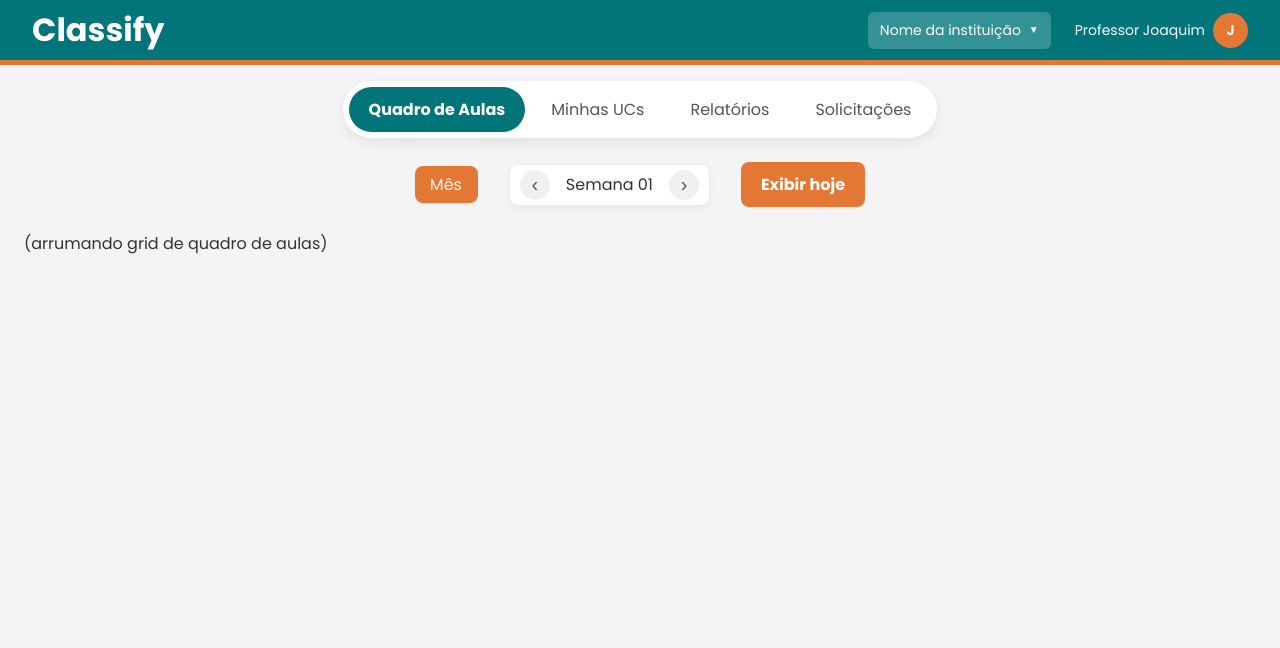
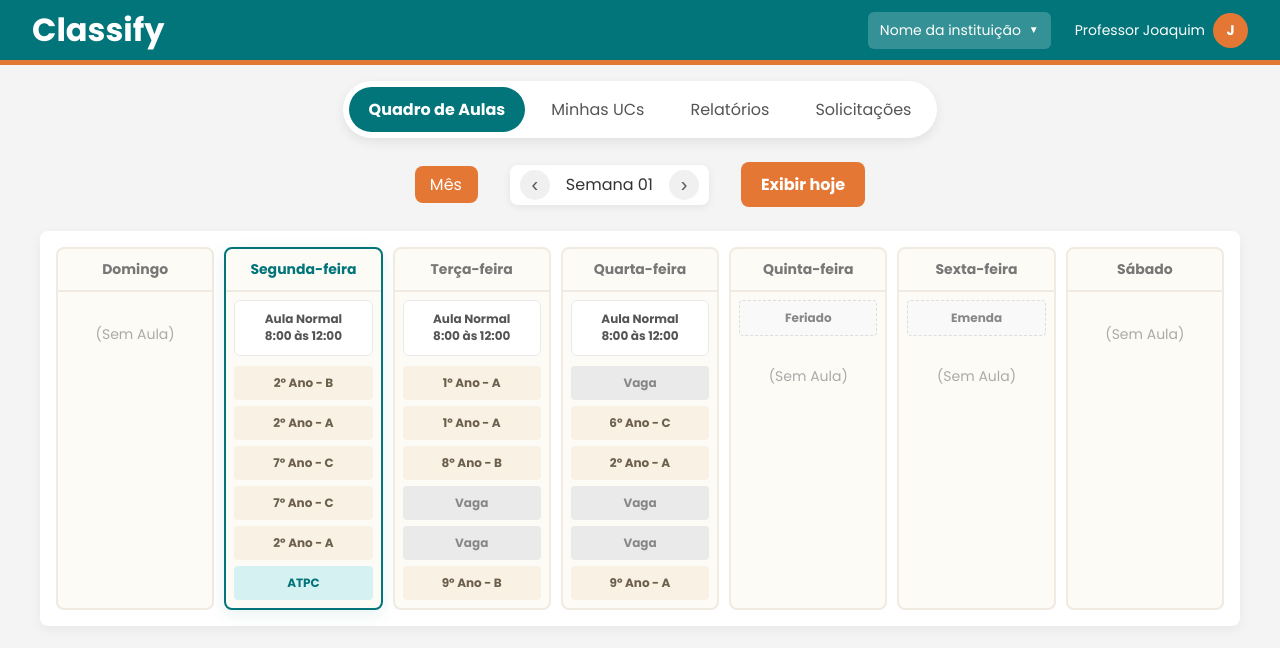
Before and after one commit to PedroBaffa/projeto-classify, a React (Vite) app: page /dashboard in a window 1280 px wide. Shown: the top 648 px of the page. Built offline with nearby package versions, Linux system fonts and the light colour scheme.

Commit message:
Criação do quadro de aulas e estilização dos mesmos.

```diff
--- a/src/pages/QuadroDeAulas/QuadroDeAulas.module.css
+++ b/src/pages/QuadroDeAulas/QuadroDeAulas.module.css
@@ -1,71 +1,45 @@
-/* src/pages/QuadroDeAulas/QuadroDeAulas.module.css */
-
-/* --- 1. BARRA DE FILTROS (CENTRALIZADA) --- */
 .filterBar {
   display: flex;
-
-  /* MUDANÇA: Centraliza os itens */
   justify-content: center;
-
   align-items: center;
   margin-bottom: 1.5rem;
-
-  /* ADIÇÃO: Espaço entre os 3 blocos */
   gap: 2rem;
-
-  /* Garante quebra em telas pequenas */
   flex-wrap: wrap;
 }
-
-/* --- 2. CONTROLO DA SEMANA (NOVO ESTILO) --- */
 .weekControl {
   display: flex;
   align-items: center;
   gap: 1rem;
-
-  /* ADIÇÃO: Estilo de "bloco" */
-  background-color: #FFF;
+  background-color: #fff;
   border-radius: 8px;
   padding: 5px 10px;
   box-shadow: 0 2px 8px rgba(0, 0, 0, 0.07);
 }
-
-/* --- 3. SETAS (NOVO ESTILO) --- */
 .weekArrow {
   background: none;
   border: none;
   font-size: 20px;
   color: #555;
   cursor: pointer;
-
-  /* ADIÇÃO: Círculo cinza */
   background-color: #f0f0f0;
   border-radius: 50%;
   width: 30px;
   height: 30px;
-
-  /* Centraliza o ícone da seta */
   display: flex;
   align-items: center;
   justify-content: center;
-
   transition: background-color 0.2s ease;
 }
-
 .weekArrow:hover {
   background-color: #e0e0e0;
 }
-
 .weekLabel {
   font-family: "Poppins", sans-serif;
   font-size: 16px;
   font-weight: 500;
   color: #333;
-  /* Impede que o texto seja selecionado ao clicar nas setas */
   user-select: none;
 }
-
-/* --- 4. BOTÕES (Estilos antigos mantidos) --- */
 .dropdownMes {
   font-family: "Poppins", sans-serif;
   font-size: 16px;
@@ -78,7 +52,6 @@
   appearance: none;
   cursor: pointer;
 }
-
 .todayButton {
   font-family: "Poppins", sans-serif;
   font-size: 16px;
@@ -91,12 +64,116 @@
   cursor: pointer;
   transition: opacity 0.2s ease;
 }
-
 .todayButton:hover {
   opacity: 0.9;
 }
 
-/* --- 5. GRID DA SEMANA (Placeholder) --- */
+.weekGridWrapper {
+  display: flex;
+  justify-content: center;
+  width: 100%;
+  padding: 0 1rem 1rem 1rem;
+  box-sizing: border-box;
+}
+
 .weekGrid {
-  /* (Estilos do grid virão aqui) */
+  display: flex;
+  gap: 10px;
+  background-color: #fff;
+  border-radius: 8px;
+  padding: 1rem;
+  box-shadow: 0 4px 12px rgba(0, 0, 0, 0.05);
+  width: 100%;
+  max-width: 1300px;
+  box-sizing: border-box;
 }
+
+.dayColumn {
+  flex: 1;
+  min-width: 120px;
+  background-color: #fdfbf5;
+  border-radius: 8px;
+  border: 2px solid #f0eae0;
+  transition: all 0.2s ease;
+  cursor: pointer;
+}
+
+.dayColumn:not(.dayColumnActive):hover {
+  border-color: #ddd;
+  transform: translateY(-2px);
+  box-shadow: 0 4px 10px rgba(0, 0, 0, 0.05);
+}
+.dayColumnActive {
+  border: 2px solid #01757a;
+  box-shadow: 0 4px 15px rgba(1, 117, 122, 0.1);
+}
+.dayHeader {
+  font-family: "Poppins", sans-serif;
+  font-size: 14px;
+  font-weight: 700;
+  color: #777;
+  text-align: center;
+  padding: 10px 0;
+  border-bottom: 2px solid #f0eae0;
+  margin: 0;
+  user-select: none;
+}
+.dayHeaderActive {
+  color: #01757a;
+}
+.dayContent {
+  padding: 8px;
+  display: flex;
+  flex-direction: column;
+  gap: 6px;
+  min-height: 200px;
+}
+.semAula {
+  font-family: "Poppins", sans-serif;
+  font-size: 14px;
+  color: #aaa;
+  text-align: center;
+  padding: 1.5rem 0;
+}
+
+.aulaBlock {
+  background-color: #fff;
+  border: 1px solid #eaeaea;
+  border-radius: 6px;
+  padding: 10px 8px;
+  font-family: "Poppins", sans-serif;
+  font-size: 12px;
+  font-weight: 700;
+  color: #555;
+  text-align: center;
+  line-height: 1.4;
+  margin-bottom: 4px;
+}
+.aulaBlock span {
+  display: block;
+}
+.pill {
+  border-radius: 4px;
+  padding: 8px 10px;
+  font-family: "Poppins", sans-serif;
+  font-size: 12px;
+  font-weight: 700;
+  text-align: center;
+}
+.normal {
+  background-color: #f8f1e4;
+  color: #6c5f4c;
+}
+.vaga {
+  background-color: #eaeaea;
+  color: #888;
+}
+.atpc {
+  background-color: #d6f1f2;
+  color: #01757a;
+}
+.holiday {
+  background-color: #f9f9f9;
+  color: #888;
+  border: 1px dashed #ddd;
+}
--- a/src/pages/QuadroDeAulas/QuadroDeAulas.tsx
+++ b/src/pages/QuadroDeAulas/QuadroDeAulas.tsx
@@ -1,32 +1,152 @@
 // src/pages/QuadroDeAulas/QuadroDeAulas.tsx
-import React from 'react';
-import styles from './QuadroDeAulas.module.css';
+import React, { useState } from "react";
+import styles from "./QuadroDeAulas.module.css";
+
+// --- DADOS FICTÍCIOS (MOCK) ---
+// (Pronto para ser substituído por uma chamada de API)
+const weekData = [
+  {
+    day: "Domingo",
+    status: "empty", // 'empty', 'normal', 'holiday'
+    aulaBlock: null,
+    pills: [],
+  },
+  {
+    day: "Segunda-feira",
+    status: "normal",
+    aulaBlock: "Aula Normal\n8:00 às 12:00",
+    pills: [
+      { id: 1, text: "2º Ano - B", type: "normal" },
+      { id: 2, text: "2º Ano - A", type: "normal" },
+      { id: 3, text: "7º Ano - C", type: "normal" },
+      { id: 4, text: "7º Ano - C", type: "normal" },
+      { id: 5, text: "2º Ano - A", type: "normal" },
+      { id: 6, text: "ATPC", type: "atpc" },
+    ],
+  },
+  {
+    day: "Terça-feira",
+    status: "normal",
+    aulaBlock: "Aula Normal\n8:00 às 12:00",
+    pills: [
+      { id: 7, text: "1º Ano - A", type: "normal" },
+      { id: 8, text: "1º Ano - A", type: "normal" },
+      { id: 9, text: "8º Ano - B", type: "normal" },
+      { id: 10, text: "Vaga", type: "vaga" },
+      { id: 11, text: "Vaga", type: "vaga" },
+      { id: 12, text: "9º Ano - B", type: "normal" },
+    ],
+  },
+  {
+    day: "Quarta-feira",
+    status: "normal",
+    aulaBlock: "Aula Normal\n8:00 às 12:00",
+    pills: [
+      { id: 13, text: "Vaga", type: "vaga" },
+      { id: 14, text: "6º Ano - C", type: "normal" },
+      { id: 15, text: "2º Ano - A", type: "normal" },
+      { id: 16, text: "Vaga", type: "vaga" },
+      { id: 17, text: "Vaga", type: "vaga" },
+      { id: 18, text: "9º Ano - A", type: "normal" },
+    ],
+  },
+  {
+    day: "Quinta-feira",
+    status: "holiday",
+    aulaBlock: null,
+    pills: [{ id: 19, text: "Feriado", type: "holiday" }],
+  },
+  {
+    day: "Sexta-feira",
+    status: "holiday",
+    aulaBlock: null,
+    pills: [{ id: 20, text: "Emenda", type: "holiday" }],
+  },
+  {
+    day: "Sábado",
+    status: "empty",
+    aulaBlock: null,
+    pills: [],
+  },
+];
+// ------------------------------------
 
 export function QuadroDeAulas() {
+  // Estado para controlar o dia selecionado (clicável)
+  const [selectedDay, setSelectedDay] = useState<string>("Segunda-feira");
+
   return (
     <>
+      {/* --- 1. BARRA DE FILTROS --- */}
       <div className={styles.filterBar}>
-
         <select className={styles.dropdownMes}>
           <option>Mês</option>
         </select>
 
         <div className={styles.weekControl}>
-          {/* --- MUDANÇA AQUI --- */}
           <button className={styles.weekArrow}>{"‹"}</button>
           <span className={styles.weekLabel}>Semana 01</span>
           <button className={styles.weekArrow}>{"›"}</button>
-          {/* --- FIM DA MUDANÇA --- */}
         </div>
 
-        <button className={styles.todayButton}>
-          Exibir hoje
-        </button>
+        <button className={styles.todayButton}>Exibir hoje</button>
       </div>
 
-      <div className={styles.weekGrid}>
-        <p>(arrumando grid de quadro de aulas)</p>
+      {/* --- 2. WRAPPER DO QUADRO --- */}
+      {/* Este div serve para centralizar o .weekGrid e permitir scroll horizontal */}
+      <div className={styles.weekGridWrapper}>
+        {/* Este é o container do fundo branco */}
+        <div className={styles.weekGrid}>
+          {/* Mapeia os 7 dias da semana */}
+          {weekData.map((day) => (
+            <div
+              key={day.day}
+              className={`${styles.dayColumn} ${
+                day.day === selectedDay ? styles.dayColumnActive : ""
+              }`}
+              onClick={() => setSelectedDay(day.day)} // <-- Torna o dia clicável
+            >
+              {/* Cabeçalho do Dia */}
+              <h3
+                className={`${styles.dayHeader} ${
+                  day.day === selectedDay ? styles.dayHeaderActive : ""
+                }`}
+              >
+                {day.day}
+              </h3>
+
+              {/* Conteúdo do Dia (Pílulas) */}
+              <div className={styles.dayContent}>
+                {/* Bloco de Aula (Ex: "Aula Normal...") */}
+                {day.aulaBlock && (
+                  <div className={styles.aulaBlock}>
+                    {day.aulaBlock.split("\n").map((line, i) => (
+                      <span key={i}>{line}</span>
+                    ))}
+                  </div>
+                )}
+
+                {/* Pílulas de Aulas */}
+                {day.pills.map((pill) => (
+                  <div
+                    key={pill.id}
+                    className={`${styles.pill} ${styles[pill.type]}`}
+                  >
+                    {pill.text}
+                  </div>
+                ))}
+
+                {/* Estado Vazio (Ex: "Sem Aula" ou Feriado) */}
+                {(day.status === "empty" || day.status === "holiday") && (
+                  <span className={styles.semAula}>(Sem Aula)</span>
+                )}
+              </div>
+            </div>
+          ))}
+        </div>
+        {/* Fim do .weekGrid */}
       </div>
+      {/* Fim do .weekGridWrapper */}
     </>
   );
 }
```
